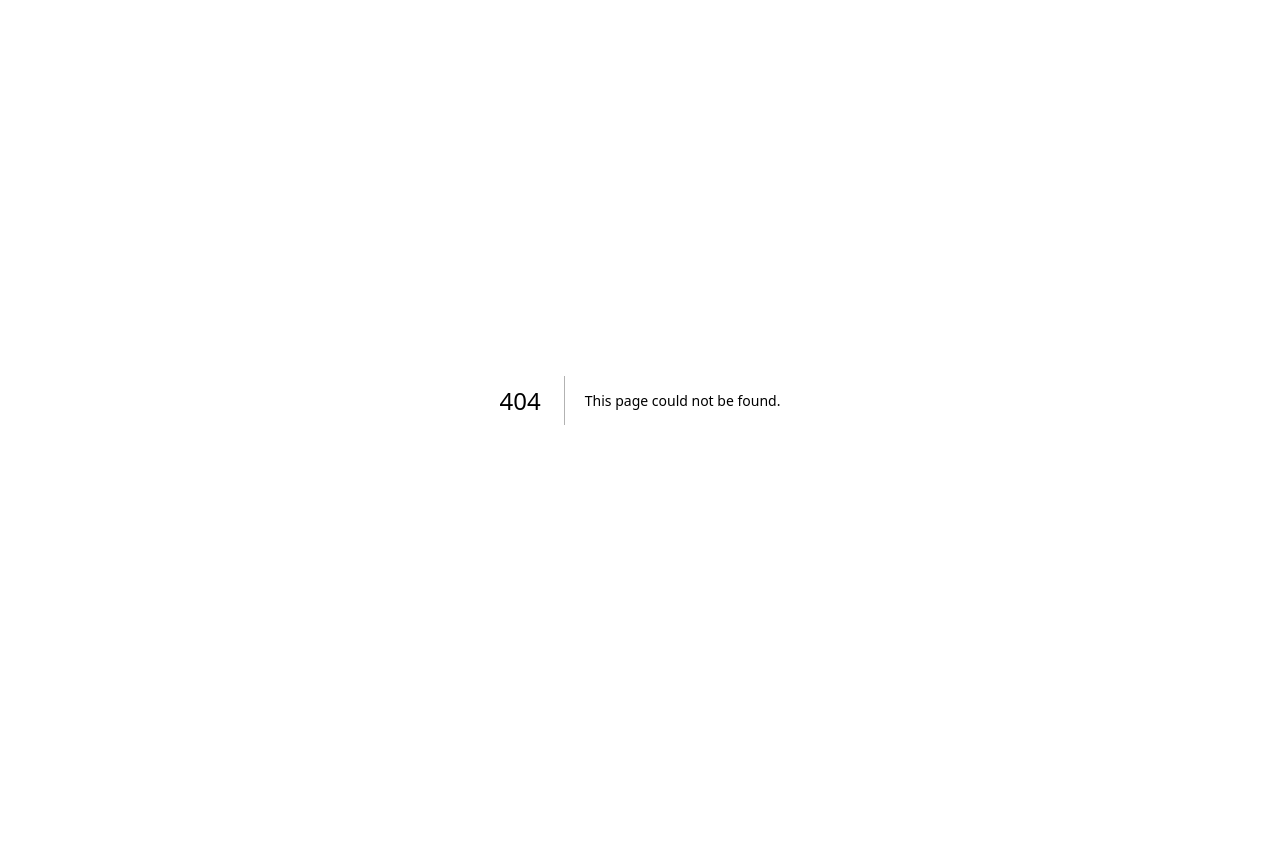
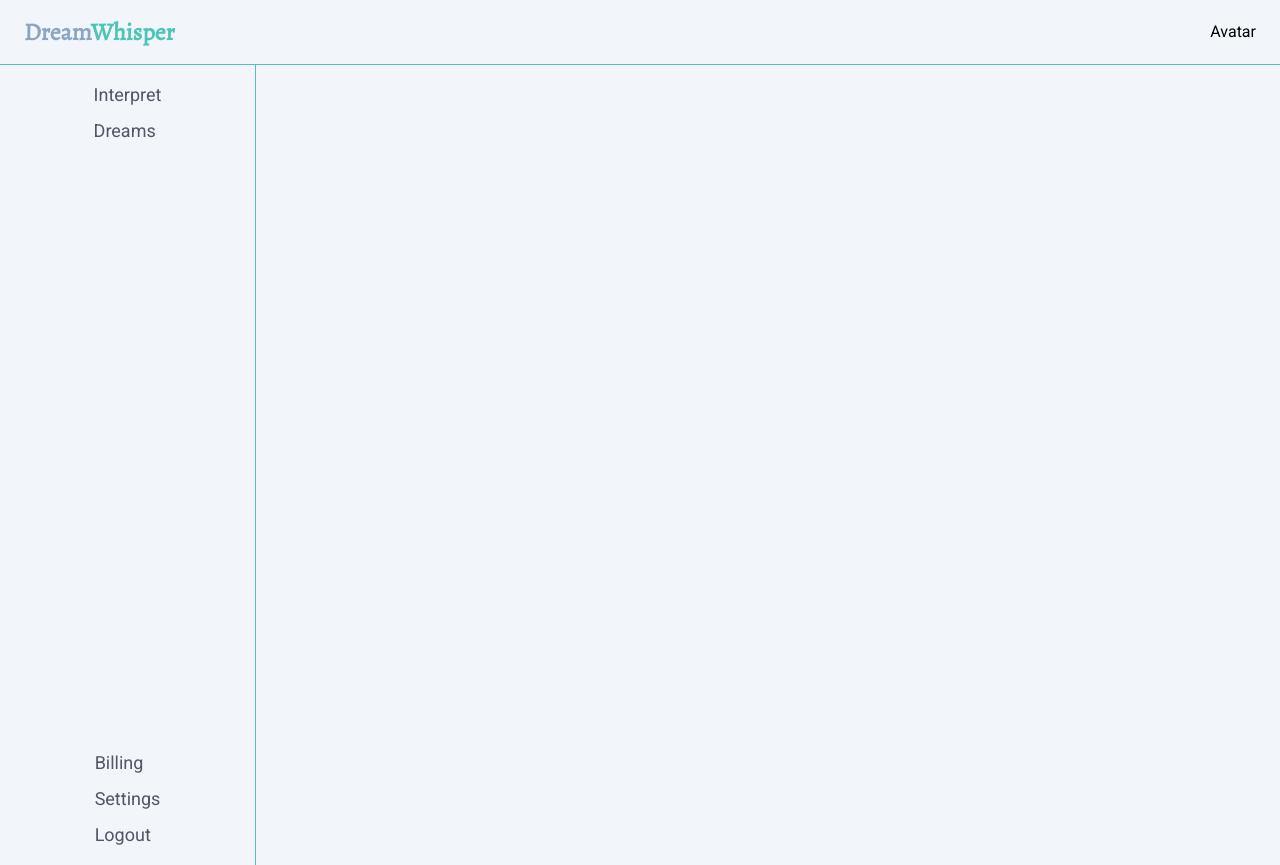
Before and after one commit to Rmodesto/dw-io, a Next.js app: page /dashboard in a window 1280 px wide. Before the commit this address had no page. Before the commit the page ends 800 px from the top, so only its background shows below. Built offline with nearby package versions, Linux system fonts and the light colour scheme.

Commit message:
implemented the dashboard layout

```diff
--- /dev/null
+++ b/app/dashboard/DashboardContent.tsx
@@ -0,0 +1,10 @@
+// components/DashboardContent.tsx
+import React from 'react';
+
+const DashboardContent: React.FC = () => (
+  <div className="w-4/5 p-4 bg-purple-100">
+    {/* Content based on the selected sidebar item */}
+  </div>
+);
+
+export default DashboardContent;
--- /dev/null
+++ b/app/dashboard/HeaderDash.tsx
@@ -0,0 +1,17 @@
+type Props = {};
+
+const header = (props: Props) => {
+  return (
+    <div>
+      <nav className="flex justify-between items-center w-full bg-purple-100  border-b border-aqua-200 px-6 py-4">
+        <h1 className="font-Alegreya font-bold text-2xl">
+          <span className="text-purple-900 font-bold">Dream</span>
+          <span className="text-aqua-200 font-bold">Whisper</span>
+        </h1>
+        <h2>Avatar</h2>
+      </nav>
+    </div>
+  );
+};
+
+export default header;
--- /dev/null
+++ b/app/dashboard/Sidebar.tsx
@@ -0,0 +1,28 @@
+// components/Sidebar.tsx
+import Link from 'next/link';
+import React from 'react';
+
+const Sidebar: React.FC = () => (
+  <nav className="w-1/5 bg-purple-100 items-center text-lg text-black-500 p-4 border-r border-aqua-200 flex flex-col justify-between h-screen">
+    <div className="space-y-2">
+      {/* Top links */}
+      <Link href="/interpret">Interpret</Link>
+      <Link href="/dreams" className="cursor-pointer block">
+        Dreams
+      </Link>
+    </div>
+    <div className="mt-auto space-y-2">
+      {/* Bottom links */}
+      <Link href="/billing" className="cursor-pointer block">
+        Billing
+      </Link>
+      <Link href="/settings" className="cursor-pointer block">
+        Settings
+      </Link>
+      {/* Logout button */}
+      <button className=" w-full text-left">Logout</button>
+    </div>
+  </nav>
+);
+
+export default Sidebar;
--- /dev/null
+++ b/app/dashboard/page.tsx
@@ -0,0 +1,19 @@
+//
+import React from 'react';
+import DashboardContent from './DashboardContent';
+import Header from './HeaderDash';
+import Sidebar from './Sidebar';
+
+const Dashboard: React.FC = () => {
+  return (
+    <div className="flex flex-col min-h-screen">
+      <Header />
+      <div className="flex flex-1">
+        <Sidebar />
+        <DashboardContent />
+      </div>
+    </div>
+  );
+};
+
+export default Dashboard;
--- a/app/signup/page.tsx
+++ b/app/signup/page.tsx
@@ -73,7 +73,7 @@ const SignUp: React.FC<SignUpProps> = ({ onEmailSignUp, onGoogleSignUp }) => {
             <p className="text-black-500">
               By clicking continue, you agree to our{' '}
             </p>
-            <Link href="#" className="underline-aqua">
+            <Link href="#" className="underline-aqua-200">
               Terms of Service
             </Link>{' '}
             and{' '}
```
